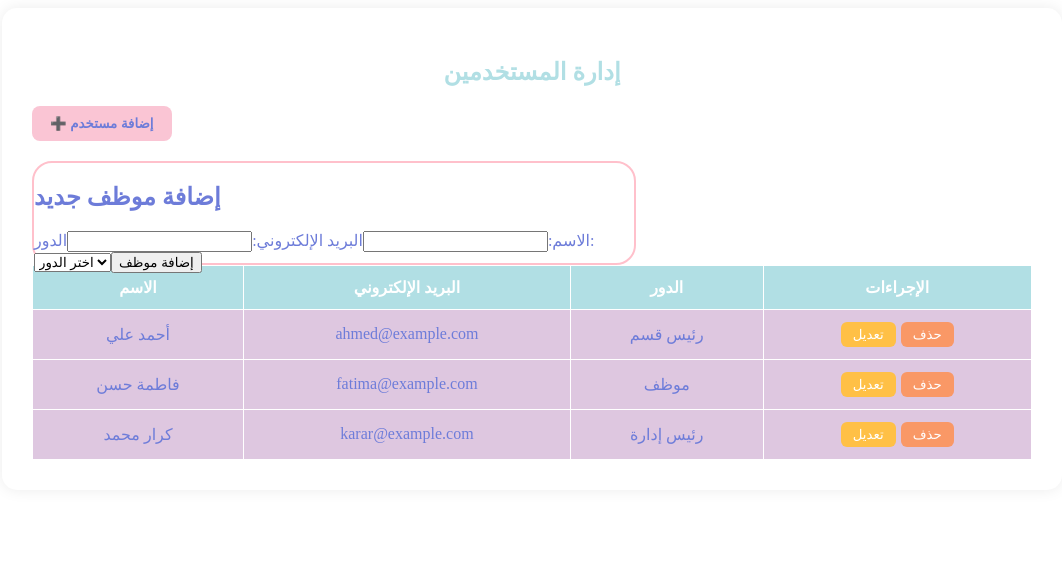
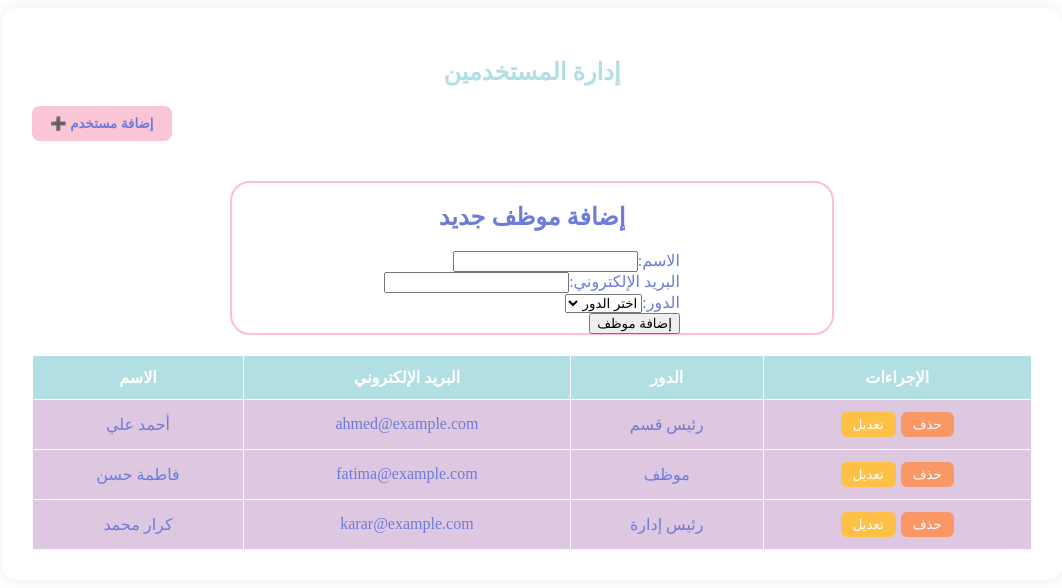
Before and after one commit to mqnr5/alamana, a Vue app: page /ManageUsers in a window 1280 px wide. Shown: the top 588 px of the page, without its empty margins (108-1170 px from the left). Built offline with nearby package versions, Linux system fonts and the light colour scheme; the HTML template or start-up script is replaced by a standard one.

Commit message:
يرجى تعديل تصميم اضافة الموظف

```diff
--- a/src/components/AddEmployee.vue
+++ b/src/components/AddEmployee.vue
@@ -23,13 +23,13 @@ export default {
 <template>
     <div class="view">
         <h2>إضافة موظف جديد</h2>
-        <form @submit.prevent="addEmployee">
+        <form @submit.prevent="addEmployee" ckass="form">
             <label for="name">الاسم:</label>
             <input type="text" id="name" v-model="empName" required>
-
+            <br>
             <label for="email">البريد الإلكتروني:</label>
             <input type="email" id="email" v-model="empEmail" required>
-
+            <br>
             <label for="role">الدور:</label>
             <select id="role" v-model="empRole" required>
                 <option value="">اختر الدور</option>
@@ -37,7 +37,7 @@ export default {
                 <option value="موظف">موظف</option>
                 <option value="محاسب">محاسب</option>
             </select>
-
+            <br>
             <button type="submit">إضافة موظف</button>
         </form>
     </div>
@@ -45,9 +45,13 @@ export default {
 <style scoped>
 .view {
     width: 60%;
-    height: 100px;
+    height: 150px;
     display: flex;
+    direction: rtl;
+    margin: 20px;
     flex-direction: column;
+    justify-self: center;
+    align-items: center;
     border: 2px solid pink;
     border-radius: 20px;
 }
```
